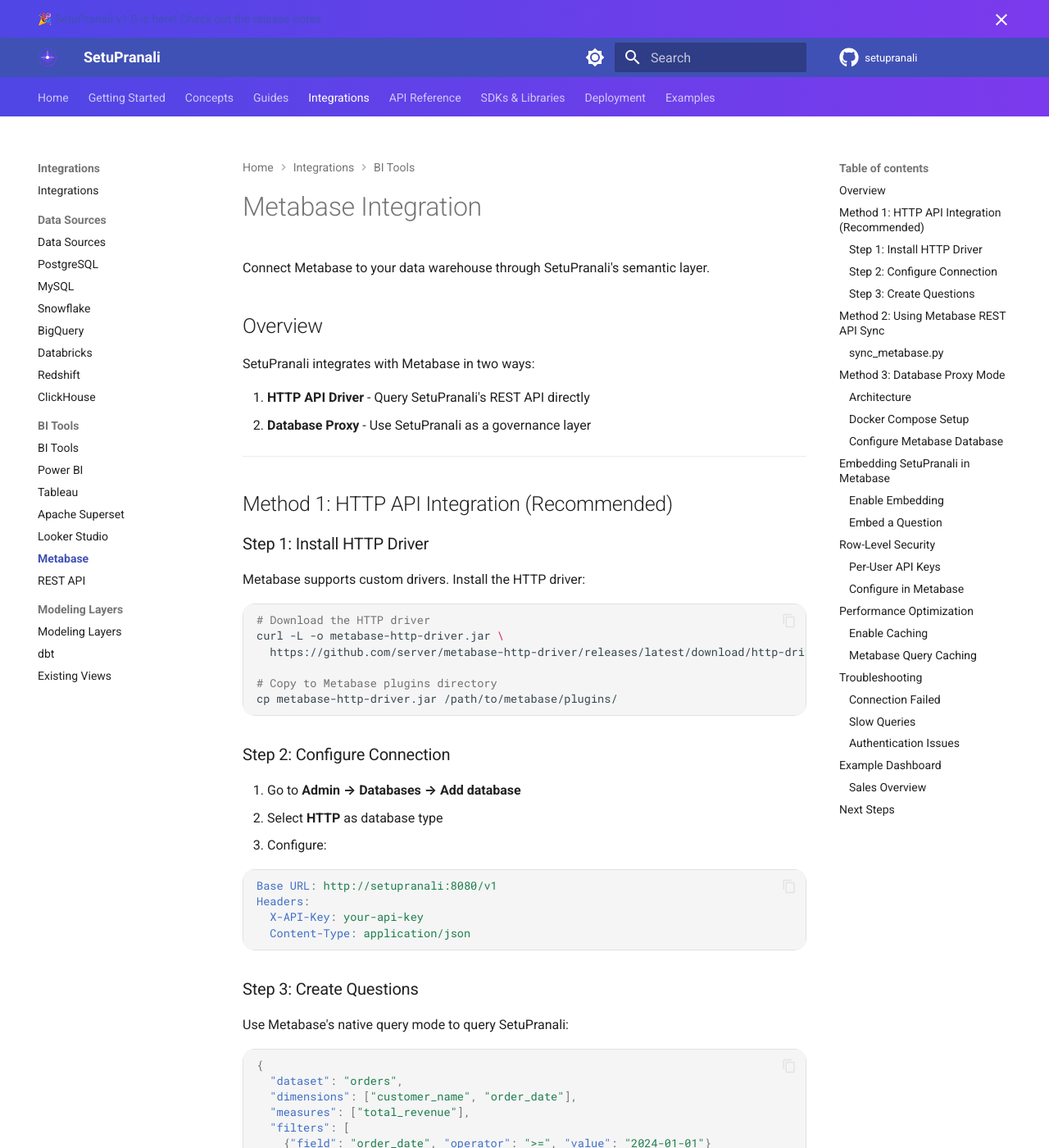
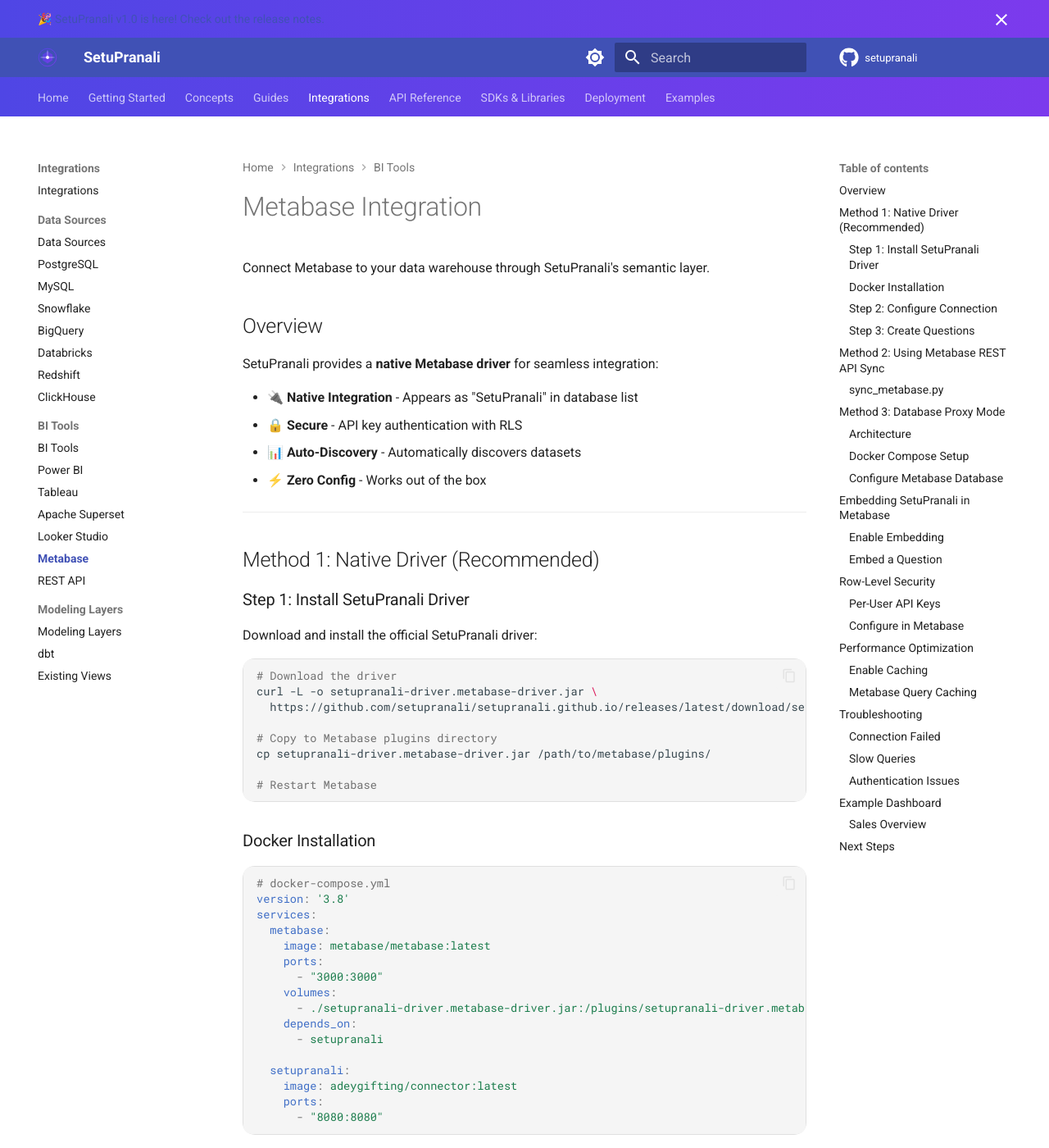
Before and after one commit to setupranali/setupranali.github.io, an MkDocs documentation site: the page built from docs/integrations/bi-tools/metabase.md, in a window 1280 px wide and 1400 px high. Shown: the whole window at 82% size. Built offline with MkDocs 1.6.1 and Material for MkDocs 9.7.7, drawn with Linux system fonts in a browser that asks for light colours; comment, search, counter and statistics services are not loaded; some of the changed text lies outside the part shown.

Commit message:
Add native Metabase driver (Clojure plugin)

````diff
--- a/docs/integrations/bi-tools/metabase.md
+++ b/docs/integrations/bi-tools/metabase.md
@@ -4,32 +4,57 @@
 
 ## Overview
 
-SetuPranali integrates with Metabase in two ways:
+SetuPranali provides a **native Metabase driver** for seamless integration:
 
-1. **HTTP API Driver** - Query SetuPranali's REST API directly
-2. **Database Proxy** - Use SetuPranali as a governance layer
+- 🔌 **Native Integration** - Appears as "SetuPranali" in database list
+- 🔒 **Secure** - API key authentication with RLS
+- 📊 **Auto-Discovery** - Automatically discovers datasets
+- ⚡ **Zero Config** - Works out of the box
 
 ---
 
-## Method 1: HTTP API Integration (Recommended)
+## Method 1: Native Driver (Recommended)
 
-### Step 1: Install HTTP Driver
+### Step 1: Install SetuPranali Driver
 
-Metabase supports custom drivers. Install the HTTP driver:
+Download and install the official SetuPranali driver:
 
 ```bash
-# Download the HTTP driver
-curl -L -o metabase-http-driver.jar \
-  https://github.com/server/metabase-http-driver/releases/latest/download/http-driver.jar
+# Download the driver
+curl -L -o setupranali-driver.metabase-driver.jar \
+  https://github.com/setupranali/setupranali.github.io/releases/latest/download/setupranali-driver.metabase-driver.jar
 
 # Copy to Metabase plugins directory
-cp metabase-http-driver.jar /path/to/metabase/plugins/
+cp setupranali-driver.metabase-driver.jar /path/to/metabase/plugins/
+
+# Restart Metabase
+```
+
+### Docker Installation
+
+```yaml
+# docker-compose.yml
+version: '3.8'
+services:
+  metabase:
+    image: metabase/metabase:latest
+    ports:
+      - "3000:3000"
+    volumes:
+      - ./setupranali-driver.metabase-driver.jar:/plugins/setupranali-driver.metabase-driver.jar
+    depends_on:
+      - setupranali
+
+  setupranali:
+    image: adeygifting/connector:latest
+    ports:
+      - "8080:8080"
 ```
 
 ### Step 2: Configure Connection
 
 1. Go to **Admin → Databases → Add database**
-2. Select **HTTP** as database type
+2. Select **SetuPranali** from the dropdown
 3. Configure:
 
 ```yaml
````
Also changed, not shown: ROADMAP.md (+3 -3 lines), drivers/metabase/README.md (added, +227 -0 lines), 3 other files.
